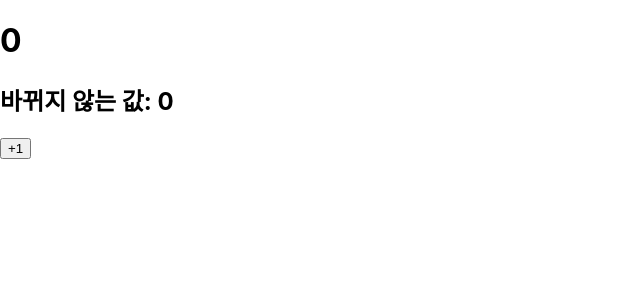
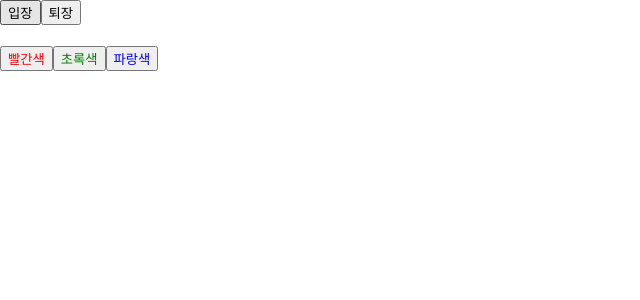
Before and after one commit to alanhakhyeonsong/React-Playground, a React (Create React App) app in the folder playground/: page / in a window 1280 px wide. Shown: the top 300 px of the page, without its empty margins (0-640 px from the left). Built offline with nearby package versions, Linux system fonts and the light colour scheme.

Commit message:
useState 사용하기

```diff
--- a/playground/src/App.js
+++ b/playground/src/App.js
@@ -1,8 +1,8 @@
 import './App.css';
-import Counter from './components/Counter';
+import Say from './components/Say';
 
 function App() {
-  return <Counter />
+  return <Say />
 }
 
 export default App;
--- /dev/null
+++ b/playground/src/components/Say.js
@@ -0,0 +1,29 @@
+import React, { useState } from 'react';
+
+const Say = () => {
+  const [message, setMessage] = useState('');
+  const onClickEnter = () => setMessage('입장');
+  const onClickLeave = () => setMessage('퇴장');
+
+  const [color, setColor] = useState('black');
+
+  return (
+    <div>
+      <button onClick={onClickEnter}>입장</button>
+      <button onClick={onClickLeave}>퇴장</button>
+      <h1 style={{ color }}>{message}</h1>
+
+      <button style={{ color: 'red' }} onClick={() => setColor('red')}>
+        빨간색
+      </button>
+      <button style={{ color: 'green' }} onClick={() => setColor('green')}>
+        초록색
+      </button>
+      <button style={{ color: 'blue' }} onClick={() => setColor('blue')}>
+        파랑색
+      </button>
+    </div>
+  );
+};
+
+export default Say;
```
